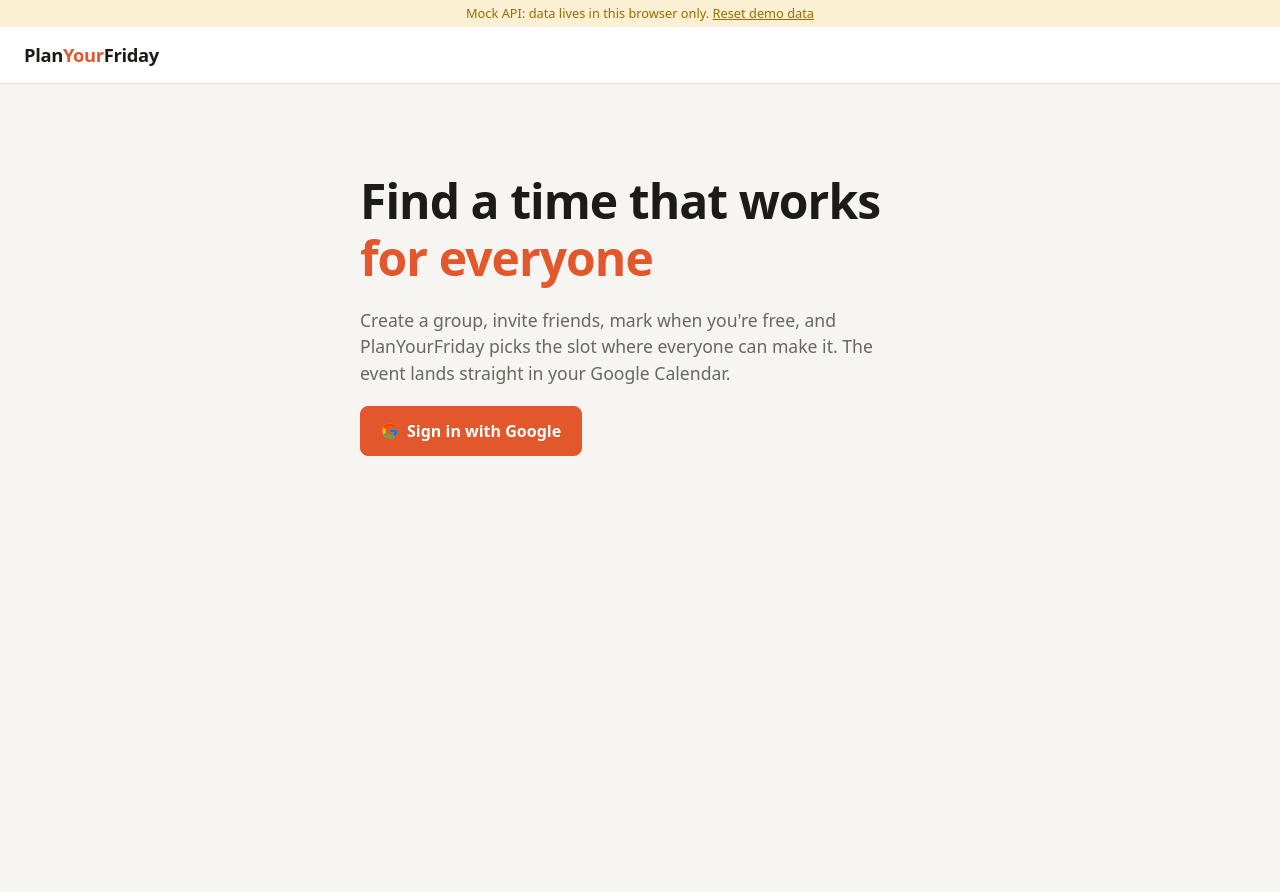
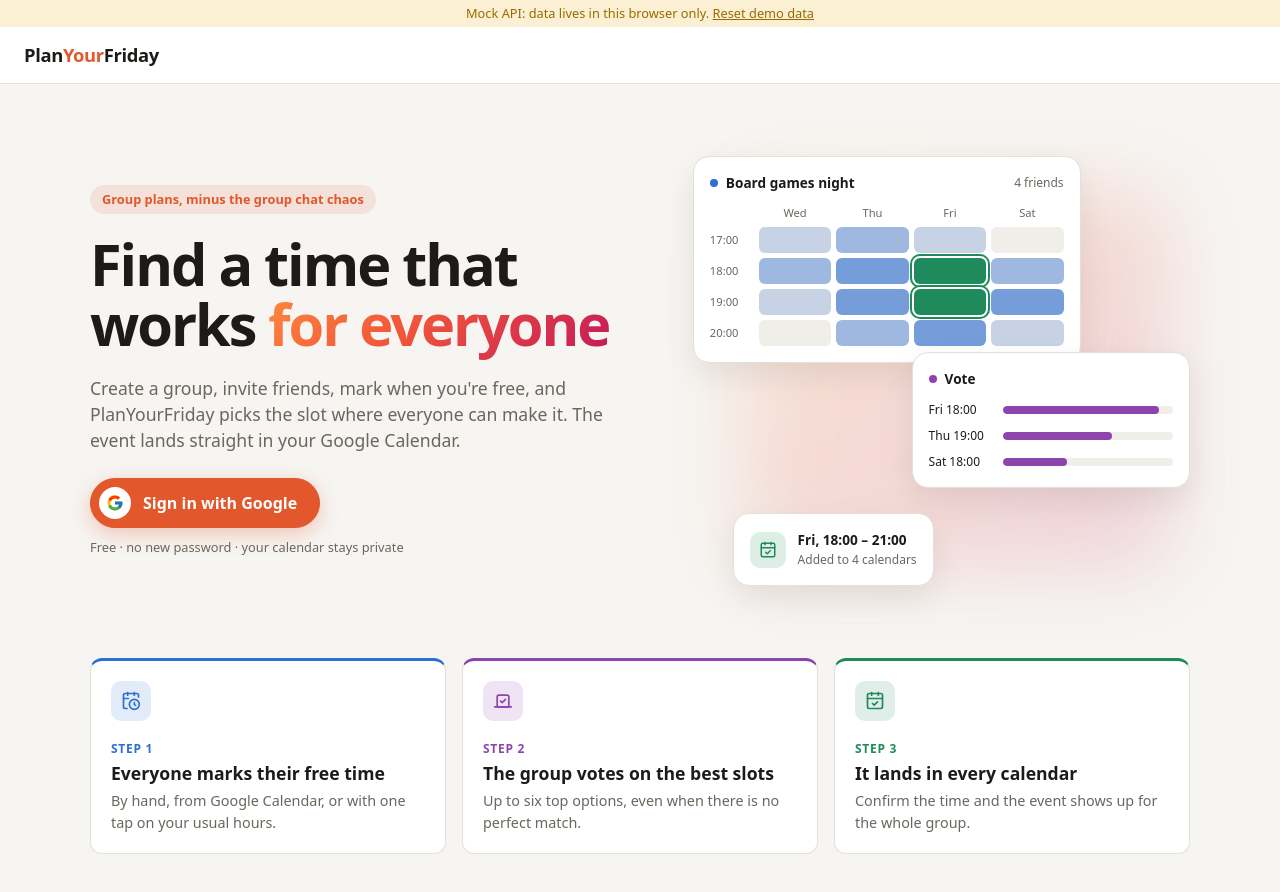
Before and after one commit to mzabrodin/PlanYourFriday, a React (Vite) app in the folder web/: page /login in a window 1280 px wide. Shown: the top 892 px of the page. Before the commit the page ends 800 px from the top, so only its background shows below. Built offline with nearby package versions, Linux system fonts and the light colour scheme.

Commit message:
redo the login page: hero with a little app preview + how it works steps

```diff
--- a/web/src/index.css
+++ b/web/src/index.css
@@ -100,6 +100,10 @@
   --mine: #f06b3f;
   --others: 141 179 245;
   --optimal: #5fd39b;
+  --stage-planning: #6aa3f2;
+  --stage-voting: #c08ad9;
+  --stage-scheduled: #4cc58c;
+  --stage-done: #7d776d;
   --shadow: none;
 
   color-scheme: dark;
@@ -540,22 +544,301 @@ select:focus {
   gap: 8px;
 }
 
-.login {
-  max-width: 560px;
-  margin: 8vh auto 0;
+.landing {
+  max-width: 1100px;
+  margin: 0 auto;
+  padding: 6vh 0 48px;
+  display: flex;
+  flex-direction: column;
+  gap: 72px;
+}
+
+.landing-hero {
+  display: grid;
+  grid-template-columns: minmax(0, 1.1fr) minmax(0, 1fr);
+  gap: 56px;
+  align-items: center;
+}
+
+.landing-copy {
   display: flex;
   flex-direction: column;
   align-items: flex-start;
   gap: 20px;
 }
 
-.login h1 {
-  font-size: clamp(2rem, 6vw, 3rem);
-}
-
-.login em {
+.landing-eyebrow {
+  font-size: 0.8rem;
+  font-weight: 600;
+  color: var(--primary);
+  background: color-mix(in srgb, var(--primary) 12%, transparent);
+  padding: 5px 12px;
+  border-radius: 999px;
+}
+
+.landing h1 {
+  font-size: clamp(2.3rem, 5.5vw, 3.6rem);
+  line-height: 1.05;
+  letter-spacing: -0.035em;
+}
+
+.landing h1 em {
   font-style: normal;
-  color: var(--primary);
+  background: var(--sunset);
+  -webkit-background-clip: text;
+  background-clip: text;
+  color: transparent;
+}
+
+.landing .lead {
+  max-width: 34em;
+}
+
+.landing-cta {
+  display: flex;
+  flex-direction: column;
+  align-items: flex-start;
+  gap: 10px;
+  margin-top: 4px;
+}
+
+.landing .btn-google {
+  gap: 12px;
+  padding: 8px 22px 8px 8px;
+  border-radius: 999px;
+  font-weight: 600;
+  box-shadow: 0 6px 20px color-mix(in srgb, var(--primary) 30%, transparent);
+}
+
+.google-mark {
+  display: grid;
+  place-items: center;
+  width: 32px;
+  height: 32px;
+  border-radius: 50%;
+  background: #fff;
+}
+
+.landing-fineprint {
+  font-size: 0.8rem;
+  color: var(--muted);
+}
+
+/* Product preview: a static collage of the three stages, purely decorative. */
+.landing-preview {
+  position: relative;
+  min-height: 430px;
+}
+
+.landing-preview::before {
+  content: '';
+  position: absolute;
+  inset: 8% 4% 4% 10%;
+  background: var(--sunset);
+  border-radius: 32px;
+  opacity: 0.16;
+  filter: blur(40px);
+}
+
+.preview-card {
+  position: absolute;
+  background: var(--surface);
+  border: 1px solid var(--border);
+  border-radius: 16px;
+  padding: 16px;
+  box-shadow: 0 12px 32px rgb(0 0 0 / 0.08);
+  font-size: 0.85rem;
+}
+
+.preview-card-head {
+  display: flex;
+  align-items: center;
+  gap: 8px;
+  margin-bottom: 12px;
+}
+
+.preview-meta {
+  display: block;
+  color: var(--muted);
+  font-size: 0.75rem;
+}
+
+.preview-card-head .preview-meta {
+  margin-left: auto;
+}
+
+.preview-dot {
+  width: 8px;
+  height: 8px;
+  border-radius: 50%;
+  background: var(--stage);
+}
+
+.stage-planning {
+  --stage: var(--stage-planning);
+}
+
+.stage-voting {
+  --stage: var(--stage-voting);
+}
+
+.stage-scheduled {
+  --stage: var(--stage-scheduled);
+}
+
+.preview-grid-card {
+  top: 0;
+  left: 0;
+  width: 78%;
+}
+
+.preview-grid {
+  display: grid;
+  grid-template-columns: 44px repeat(4, 1fr);
+  gap: 5px;
+}
+
+.preview-row {
+  display: contents;
+}
+
+.preview-day,
+.preview-hour {
+  font-size: 0.7rem;
+  color: var(--muted);
+  text-align: center;
+}
+
+.preview-hour {
+  text-align: left;
+  align-self: center;
+}
+
+.preview-cell {
+  height: 26px;
+  border-radius: 6px;
+  background: color-mix(in srgb, var(--stage-planning) calc(var(--free) * 85%), var(--surface-2));
+}
+
+.preview-cell.is-best {
+  background: var(--stage-scheduled);
+  box-shadow:
+    0 0 0 2px var(--surface),
+    0 0 0 4px var(--stage-scheduled);
+}
+
+.preview-vote-card {
+  top: 196px;
+  right: 0;
+  width: 56%;
+}
+
+.preview-vote {
+  display: grid;
+  grid-template-columns: 64px 1fr;
+  align-items: center;
+  gap: 10px;
+  margin-top: 8px;
+  font-size: 0.75rem;
+}
+
+.preview-bar {
+  height: 8px;
+  border-radius: 999px;
+  background: var(--surface-2);
+  overflow: hidden;
+}
+
+.preview-bar span {
+  display: block;
+  height: 100%;
+  border-radius: inherit;
+  background: var(--stage-voting);
+}
+
+.preview-event-card {
+  bottom: 0;
+  left: 8%;
+  display: flex;
+  align-items: center;
+  gap: 12px;
+}
+
+.preview-event-icon {
+  display: grid;
+  place-items: center;
+  width: 36px;
+  height: 36px;
+  border-radius: 10px;
+  color: var(--stage-scheduled);
+  background: color-mix(in srgb, var(--stage-scheduled) 15%, transparent);
+}
+
+.landing-steps {
+  list-style: none;
+  margin: 0;
+  padding: 0;
+  display: grid;
+  grid-template-columns: repeat(3, 1fr);
+  gap: 16px;
+}
+
+.landing-step {
+  background: var(--surface);
+  border: 1px solid var(--border);
+  border-top: 3px solid var(--stage);
+  border-radius: var(--radius);
+  padding: 20px;
+}
+
+.landing-step-icon {
+  display: grid;
+  place-items: center;
+  width: 40px;
+  height: 40px;
+  border-radius: 10px;
+  color: var(--stage);
+  background: color-mix(in srgb, var(--stage) 14%, transparent);
+  margin-bottom: 14px;
+}
+
+.landing-step-num {
+  font-size: 0.75rem;
+  font-weight: 600;
+  color: var(--stage);
+  text-transform: uppercase;
+  letter-spacing: 0.06em;
+}
+
+.landing-step h2 {
+  margin: 4px 0 6px;
+}
+
+.landing-step p {
+  margin: 0;
+  color: var(--muted);
+  font-size: 0.9rem;
+}
+
+@media (max-width: 900px) {
+  .landing {
+    padding-top: 2vh;
+    gap: 48px;
+  }
+
+  .landing-hero {
+    grid-template-columns: 1fr;
+    gap: 40px;
+  }
+
+  .landing-preview {
+    min-height: 420px;
+    max-width: 480px;
+  }
+
+  .landing-steps {
+    grid-template-columns: 1fr;
+  }
 }
 
 .lead {
--- a/web/src/pages/LoginPage.tsx
+++ b/web/src/pages/LoginPage.tsx
@@ -1,4 +1,6 @@
+import type { CSSProperties } from 'react'
 import { Navigate, useSearchParams } from 'react-router'
+import { CalendarCheck, CalendarClock, Vote } from 'lucide-react'
 import { api } from '../api'
 import { useMe } from '../api/queries'
 import { Loading } from '../components/States'
@@ -6,6 +8,36 @@ import { Loading } from '../components/States'
 function safeReturnTo(value: string | null): string {
   return value && value.startsWith('/') && !value.startsWith('//') ? value : '/'
 }
+
+const STEPS = [
+  {
+    stage: 'planning',
+    icon: CalendarClock,
+    title: 'Everyone marks their free time',
+    text: 'By hand, from Google Calendar, or with one tap on your usual hours.',
+  },
+  {
+    stage: 'voting',
+    icon: Vote,
+    title: 'The group votes on the best slots',
+    text: 'Up to six top options, even when there is no perfect match.',
+  },
+  {
+    stage: 'scheduled',
+    icon: CalendarCheck,
+    title: 'It lands in every calendar',
+    text: 'Confirm the time and the event shows up for the whole group.',
+  },
+] as const
+
+// Free/busy heat for the preview grid: how many of the 4 friends are free in each slot.
+const PREVIEW_DAYS = ['Wed', 'Thu', 'Fri', 'Sat']
+const PREVIEW_HEAT = [
+  [1, 2, 1, 0],
+  [2, 3, 4, 2],
+  [1, 3, 4, 3],
+  [0, 2, 3, 1],
+]
 
 export function LoginPage() {
   const [params] = useSearchParams()
@@ -17,16 +49,21 @@ export function LoginPage() {
   if (me) return <Navigate to={returnTo} replace />
 
   return (
-    <div className="login">
+    <div className="landing">
+      <section className="landing-hero">
+        <div className="landing-copy">
+          <span className="landing-eyebrow">Group plans, minus the group chat chaos</span>
           <h1>
             Find a time that works <em>for everyone</em>
           </h1>
           <p className="lead">
-        Create a group, invite friends, mark when you're free, and PlanYourFriday picks the slot where everyone can make
-        it. The event lands straight in your Google Calendar.
+            Create a group, invite friends, mark when you're free, and PlanYourFriday picks the slot where everyone can
+            make it. The event lands straight in your Google Calendar.
           </p>
           {joining && <p className="notice">Sign in to join the group you were invited to.</p>}
+          <div className="landing-cta">
             <button type="button" className="btn btn-primary btn-google" onClick={() => api.startLogin(returnTo)}>
+              <span className="google-mark">
                 <svg viewBox="0 0 48 48" width="18" height="18" aria-hidden="true">
                   <path
                     fill="#FFC107"
@@ -45,8 +82,85 @@ export function LoginPage() {
                     d="M43.6 20.5H42V20H24v8h11.3c-.8 2.2-2.2 4.2-4.1 5.6l6.2 5.2C37 39.2 44 34 44 24c0-1.3-.1-2.4-.4-3.5z"
                   />
                 </svg>
+              </span>
               Sign in with Google
             </button>
+            <span className="landing-fineprint">Free · no new password · your calendar stays private</span>
+          </div>
+        </div>
+
+        <div className="landing-preview" aria-hidden="true">
+          <div className="preview-card preview-grid-card">
+            <div className="preview-card-head">
+              <span className="preview-dot stage-planning" />
+              <strong>Board games night</strong>
+              <span className="preview-meta">4 friends</span>
+            </div>
+            <div className="preview-grid">
+              <span />
+              {PREVIEW_DAYS.map((day) => (
+                <span key={day} className="preview-day">
+                  {day}
+                </span>
+              ))}
+              {PREVIEW_HEAT.map((row, i) => (
+                <div key={i} className="preview-row">
+                  <span className="preview-hour">{17 + i}:00</span>
+                  {row.map((free, j) => (
+                    <span
+                      key={j}
+                      className={`preview-cell${free === 4 ? ' is-best' : ''}`}
+                      style={{ '--free': free / 4 } as CSSProperties}
+                    />
+                  ))}
+                </div>
+              ))}
+            </div>
+          </div>
+
+          <div className="preview-card preview-vote-card">
+            <div className="preview-card-head">
+              <span className="preview-dot stage-voting" />
+              <strong>Vote</strong>
+            </div>
+            {[
+              ['Fri 18:00', 92],
+              ['Thu 19:00', 64],
+              ['Sat 18:00', 38],
+            ].map(([label, score]) => (
+              <div key={label} className="preview-vote">
+                <span>{label}</span>
+                <span className="preview-bar">
+                  <span style={{ width: `${score}%` }} />
+                </span>
+              </div>
+            ))}
+          </div>
+
+          <div className="preview-card preview-event-card">
+            <span className="preview-event-icon">
+              <CalendarCheck size={18} />
+            </span>
+            <div>
+              <strong>Fri, 18:00 – 21:00</strong>
+              <span className="preview-meta">Added to 4 calendars</span>
+            </div>
+          </div>
+        </div>
+      </section>
+
+      <ol className="landing-steps">
+        {STEPS.map(({ stage, icon: Icon, title, text }, i) => (
+          <li key={stage} className={`landing-step stage-${stage}`}>
+            <span className="landing-step-icon">
+              <Icon size={20} />
+            </span>
+            <span className="landing-step-num">Step {i + 1}</span>
+            <h2>{title}</h2>
+            <p>{text}</p>
+          </li>
+        ))}
+      </ol>
     </div>
   )
 }
```
Lines whose indentation alone changed are shown as unchanged.
